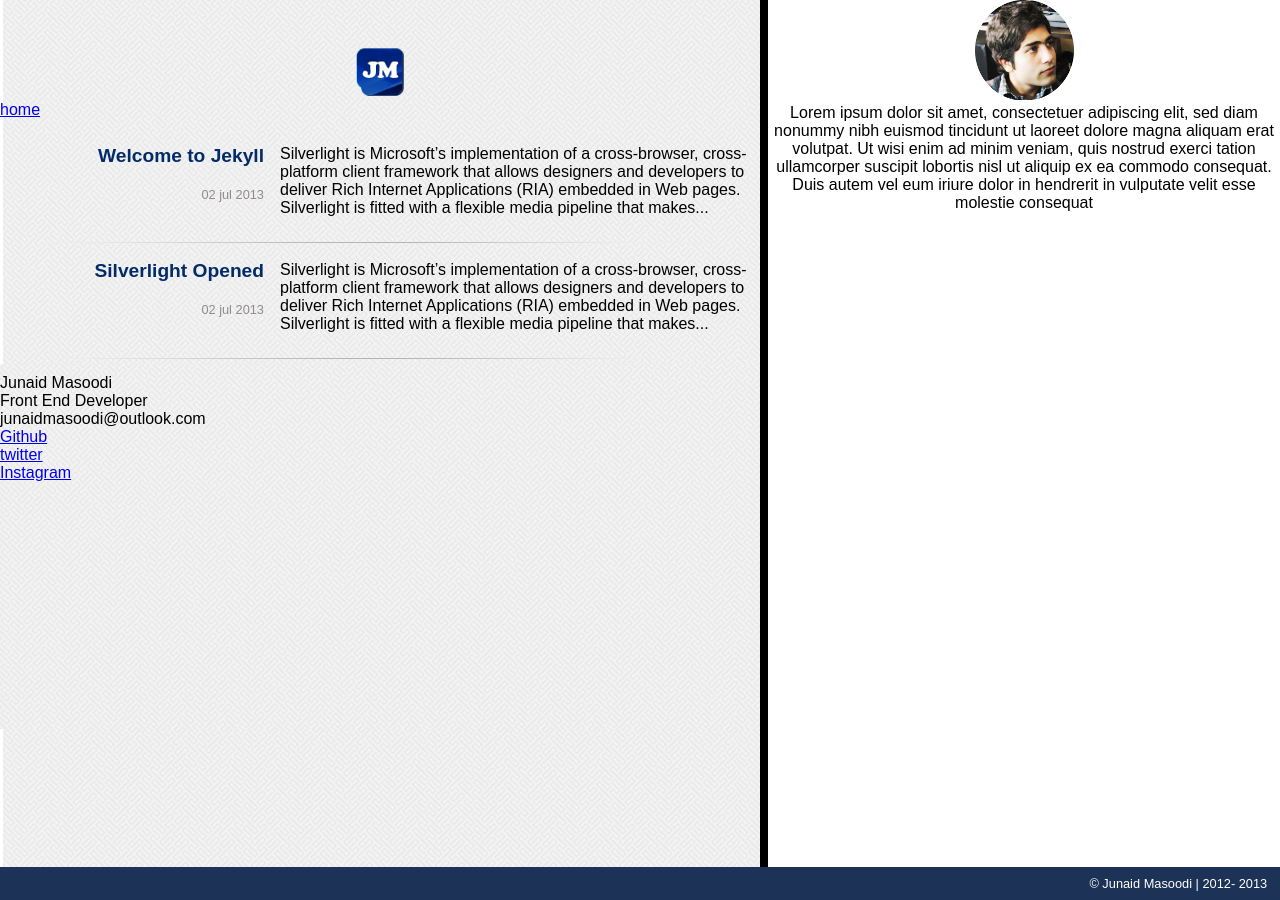
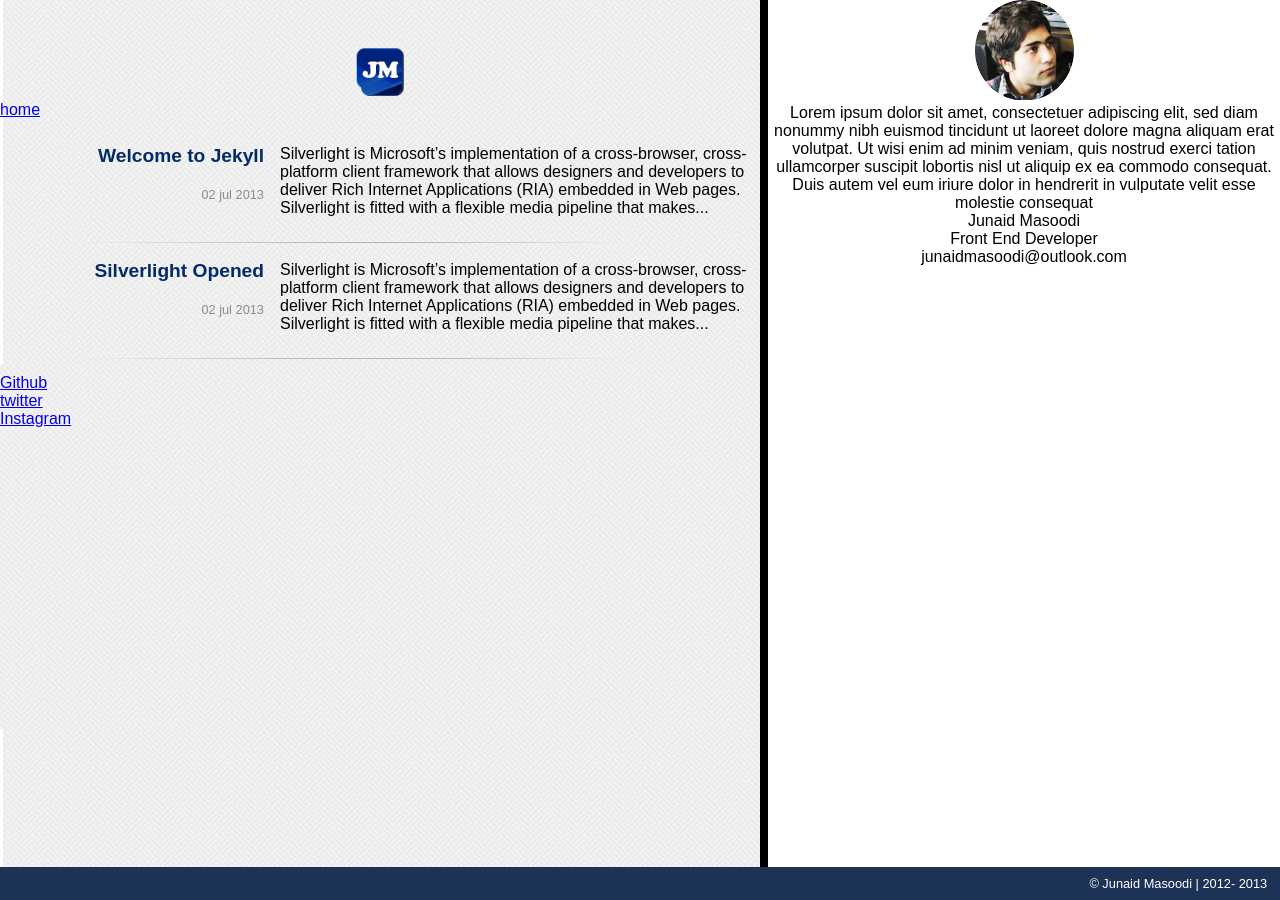
Before and after one commit to junaidmasoodi/junaidmasoodi.github.com, a Jekyll site: the page built from index.html, in a window 1280 px wide. Built offline with Jekyll 4.4.1, drawn with Linux system fonts in a browser that asks for light colours.

Commit message:
some changes

```diff
--- a/_layouts/default.html
+++ b/_layouts/default.html
@@ -29,13 +29,6 @@
             <div class="everywhere">
               <div class="contact">
                 <p>
-                  Junaid Masoodi<br/>
-                  Front End Developer<br/>
-                  junaidmasoodi@outlook.com
-                </p>
-              </div>
-              <div class="contact">
-                <p>
                   <a href="http://github.com/junaidmasoodi/">Github</a><br/>
                   <a href="http://twitter.com/junaidmasudi/">twitter</a><br/>
                   <a href="http://instagram.com/junaidmasudi/">Instagram</a><br/>
@@ -47,6 +40,13 @@
         <div class="info-bar">
           <img src="images/junaidmasoodi.png"></img>
           <p> Lorem ipsum dolor sit amet, consectetuer adipiscing elit, sed diam nonummy nibh euismod tincidunt ut laoreet dolore magna aliquam erat volutpat. Ut wisi enim ad minim veniam, quis nostrud exerci tation ullamcorper suscipit lobortis nisl ut aliquip ex ea commodo consequat. Duis autem vel eum iriure dolor in hendrerit in vulputate velit esse molestie consequat</p>
+        <div class="contact">
+                <p>
+                  Junaid Masoodi<br/>
+                  Front End Developer<br/>
+                  junaidmasoodi@outlook.com
+                </p>
+              </div>
         </div>
         </div> <!-- /container -->
         <div class="footer"> <p>&copy; Junaid Masoodi | 2012- 2013 </p> </div>
```
